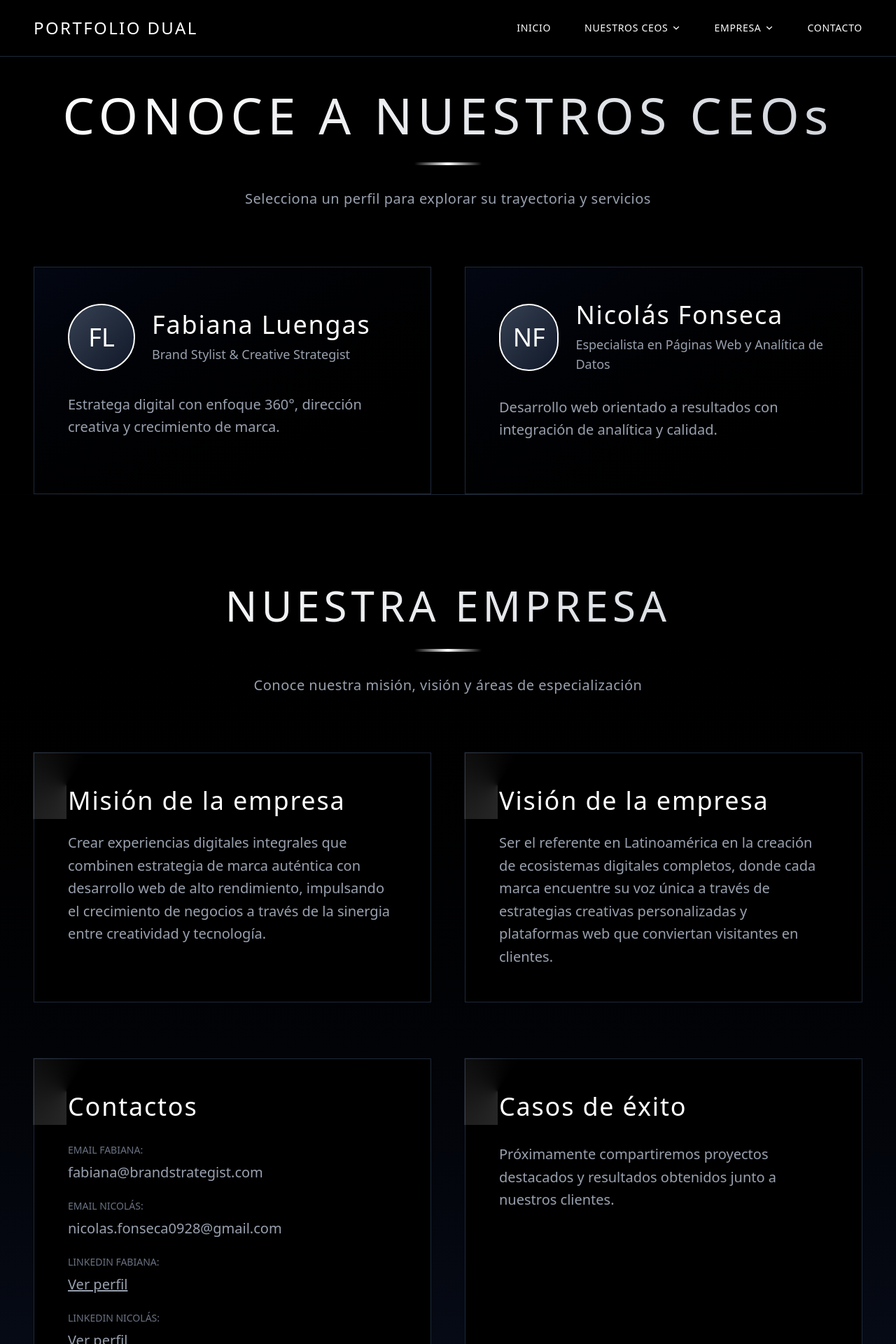
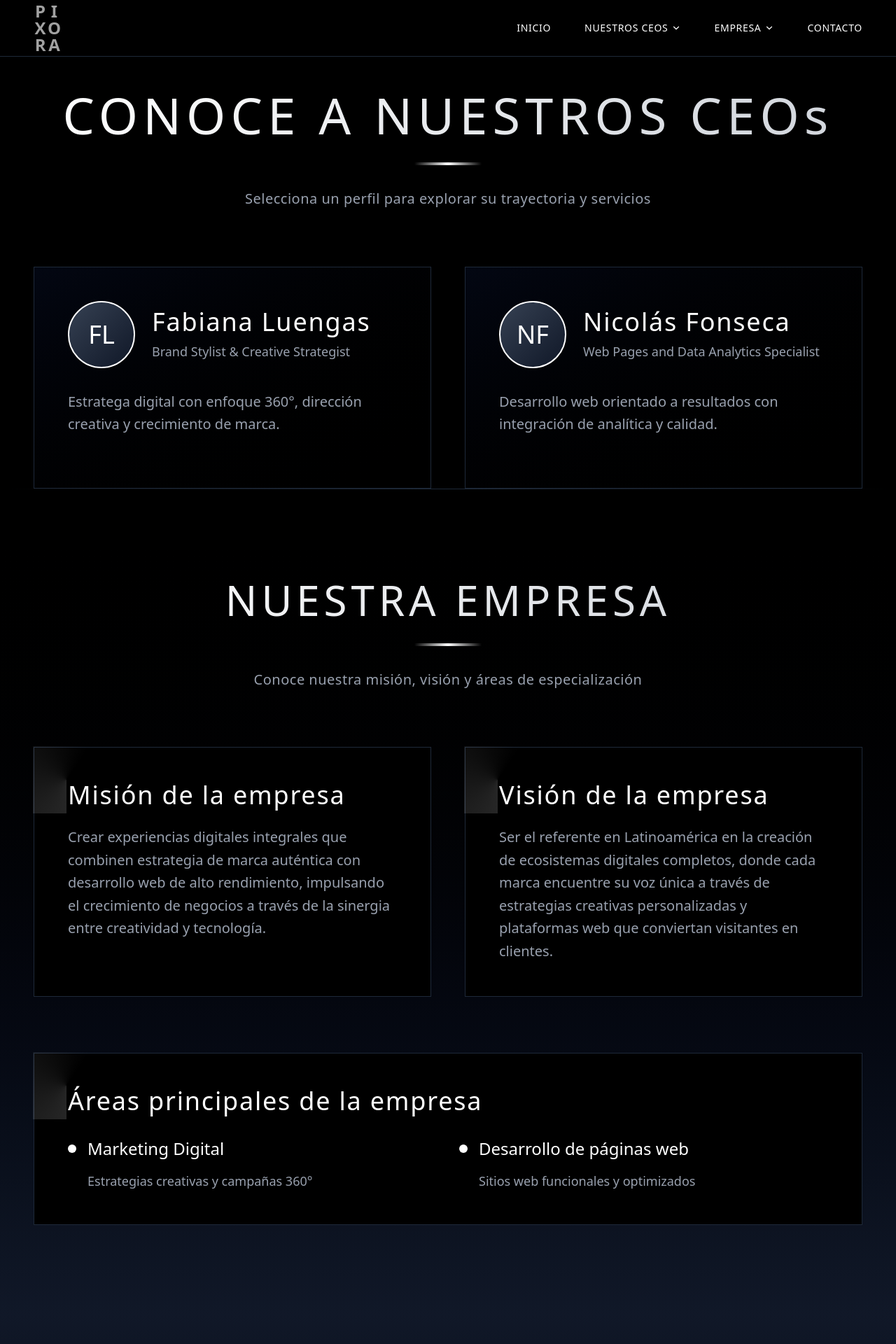
Before and after one commit to Nff0928/Portafolio, a React (Vite) app: page / in a window 1280 px wide. Shown: the top 1920 px of the page at 70% size. Built offline with nearby package versions, Linux system fonts and the light colour scheme.

Commit message:
Se modifica logo y se modifica home

```diff
--- a/src/App.jsx
+++ b/src/App.jsx
@@ -510,7 +510,7 @@ const DualPortfolio = ({ initialProfile = 'fabiana' }) => {
             {currentProfile === 'fabiana' ? (
               <>
                 <div className="text-center">
-                  <div className="text-6xl font-thin mb-4">7+</div>
+                  <div className="text-6xl font-thin mb-4">5+</div>
                   <p className="text-sm tracking-widest uppercase text-gray-600">Años de Experiencia</p>
                 </div>
                 <div className="text-center">
--- a/src/pages/Home.jsx
+++ b/src/pages/Home.jsx
@@ -81,9 +81,15 @@ const Home = () => {
         <div className="max-w-7xl mx-auto px-6 lg:px-12">
           <div className="flex items-center justify-between h-20">
             {/* Logo */}
-            <div className="text-2xl font-light tracking-widest">
-              PORTFOLIO DUAL
-            </div>
+            <div className="relative inline-grid grid-cols-2 gap-x-0 gap-y-0 md:gap-x-0.5 md:gap-y-0 text-xl md:text-2xl font-black uppercase leading-none select-none">
+                <div className="flex items-center justify-center"><span className="text-neutral-400 tracking-tighter drop-shadow-sm">P</span></div>
+                <div className="flex items-center justify-center"><span className="text-neutral-400 tracking-tighter drop-shadow-sm">I</span></div>
+                <div className="flex items-center justify-center"><span className="text-neutral-400 tracking-tighter drop-shadow-sm">X</span></div>
+                <div className="flex items-center justify-center"><span className="text-neutral-400 tracking-tighter drop-shadow-sm">O</span></div>
+                <div className="flex items-center justify-center"><span className="text-neutral-400 tracking-tighter drop-shadow-sm">R</span></div>
+                <div className="flex items-center justify-center"><span className="text-neutral-400 tracking-tighter drop-shadow-sm">A</span></div>
+             </div>
+
 
             {/* Desktop Menu */}
             <div className="hidden md:flex items-center space-x-12">
@@ -209,7 +215,7 @@ const Home = () => {
                   </div>
                   <div>
                     <h3 className="text-4xl tracking-wider mb-2 group-hover:text-white transition-colors duration-300">Nicolás Fonseca</h3>
-                    <p className="text-lg text-gray-400 group-hover:text-gray-200 transition-colors duration-300">Especialista en Páginas Web y Analítica de Datos</p>
+                    <p className="text-lg text-gray-400 group-hover:text-gray-200 transition-colors duration-300">Web Pages and Data Analytics Specialist</p>
                   </div>
                 </div>
                 <p className="text-gray-400 group-hover:text-gray-200 leading-relaxed text-xl transition-colors duration-300">
@@ -251,37 +257,7 @@ const Home = () => {
             </div>
           </div>
 
-          <div className="grid md:grid-cols-2 gap-12 mb-20">
-            <div id="contacto" className="group relative p-12 bg-black border border-gray-800 hover:border-white transition-all duration-500 hover:-translate-y-1 hover:shadow-2xl hover:shadow-white/5">
-              <div className="absolute -top-0.5 -left-0.5 w-24 h-24 pointer-events-none opacity-60 group-hover:opacity-100 transition-opacity duration-500" style={{background:'conic-gradient(from 180deg at 50% 50%, rgba(255,255,255,0.25), transparent 60%)'}}></div>
-              <h3 className="text-4xl tracking-wider mb-8 group-hover:text-white transition-colors duration-300">Contactos</h3>
-              <div className="space-y-6 text-gray-400 text-lg">
-                <div className="group-hover:text-gray-200 transition-colors duration-300">
-                  <p className="text-gray-500 uppercase text-sm mb-2">Email Fabiana:</p>
-                  <p className="text-xl">fabiana@brandstrategist.com</p>
-                </div>
-                <div className="group-hover:text-gray-200 transition-colors duration-300">
-                  <p className="text-gray-500 uppercase text-sm mb-2">Email Nicolás:</p>
-                  <p className="text-xl">nicolas.fonseca0928@gmail.com</p>
-                </div>
-                <div className="group-hover:text-gray-200 transition-colors duration-300">
-                  <p className="text-gray-500 uppercase text-sm mb-2">LinkedIn Fabiana:</p>
-                  <a href="https://www.linkedin.com/in/fabiana-luengas-beltr%C3%A1n/" target="_blank" rel="noopener noreferrer" className="text-xl underline hover:text-white transition-colors duration-300">Ver perfil</a>
-                </div>
-                <div className="group-hover:text-gray-200 transition-colors duration-300">
-                  <p className="text-gray-500 uppercase text-sm mb-2">LinkedIn Nicolás:</p>
-                  <a href="https://www.linkedin.com/public-profile/settings?trk=d_flagship3_profile_self_view_public_profile" target="_blank" rel="noopener noreferrer" className="text-xl underline hover:text-white transition-colors duration-300">Ver perfil</a>
-                </div>
-              </div>
-            </div>
-            <div className="group relative p-12 bg-black border border-gray-800 hover:border-white transition-all duration-500 hover:-translate-y-1 hover:shadow-2xl hover:shadow-white/5">
-              <div className="absolute -top-0.5 -left-0.5 w-24 h-24 pointer-events-none opacity-60 group-hover:opacity-100 transition-opacity duration-500" style={{background:'conic-gradient(from 180deg at 50% 50%, rgba(255,255,255,0.25), transparent 60%)'}}></div>
-              <h3 className="text-4xl tracking-wider mb-8 group-hover:text-white transition-colors duration-300">Casos de éxito</h3>
-              <p className="text-gray-400 leading-relaxed text-xl group-hover:text-gray-200 transition-colors duration-300">
-                Próximamente compartiremos proyectos destacados y resultados obtenidos junto a nuestros clientes.
-              </p>
-            </div>
-          </div>
+
 
           <div id="areas-principales" className="group relative p-12 bg-black border border-gray-800 hover:border-white transition-all duration-500 hover:-translate-y-1 hover:shadow-2xl hover:shadow-white/5">
             <div className="absolute -top-0.5 -left-0.5 w-24 h-24 pointer-events-none opacity-60 group-hover:opacity-100 transition-opacity duration-500" style={{background:'conic-gradient(from 180deg at 50% 50%, rgba(255,255,255,0.25), transparent 60%)'}}></div>
```
